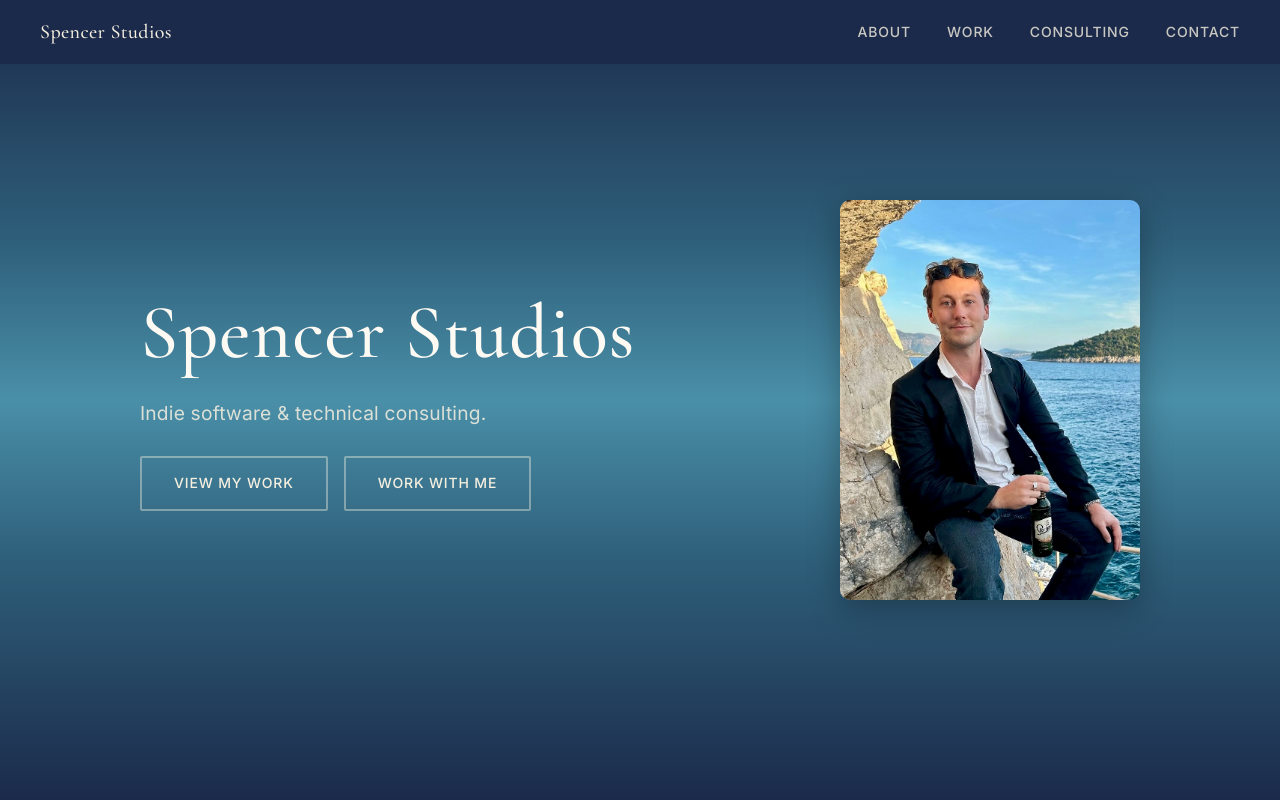
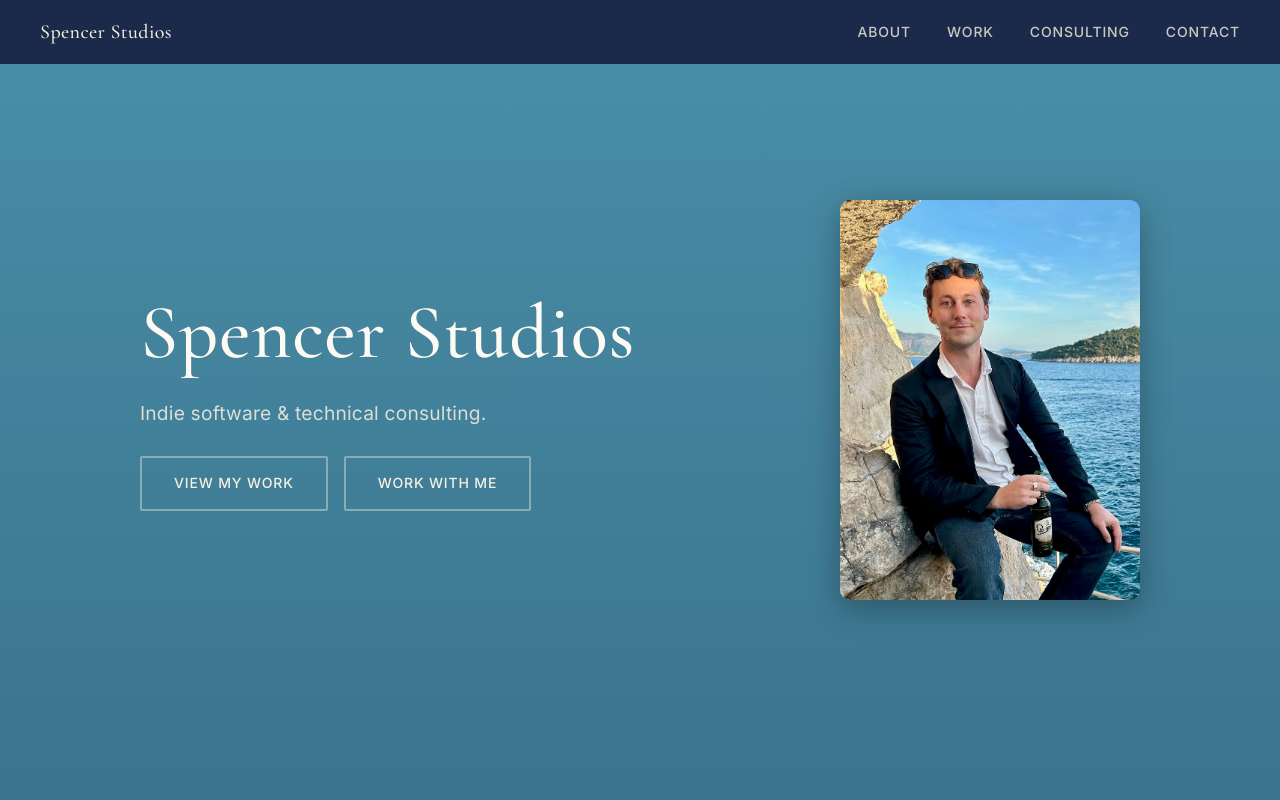
Before and after one commit to atreyu-s/SpencerStudiosWebsite, a React (Vite) app: page / in a window 1280 px wide. Shown: the top 800 px of the page. Built offline with nearby package versions, Linux system fonts and the light colour scheme.

Commit message:
Revert to scrollable single gradient on #root

```diff
--- a/src/index.css
+++ b/src/index.css
@@ -14,14 +14,7 @@ body {
   font-size: 16px;
   line-height: 1.6;
   color: var(--color-text);
-  background: linear-gradient(
-    180deg,
-    #1B2A4A 0%,
-    #2E5F7A 30%,
-    #4A8FA8 50%,
-    #2E5F7A 70%,
-    #1B2A4A 100%
-  ) fixed;
+  background: #1B2A4A;
   -webkit-font-smoothing: antialiased;
   -moz-osx-font-smoothing: grayscale;
 }
@@ -29,6 +22,7 @@ body {
 #root {
   width: 100%;
   min-height: 100svh;
+  background: linear-gradient(180deg, #4A8FA8 0%, #2E5F7A 35%, #1F3D5C 65%, #1B2A4A 100%);
 }
 
 h1, h2, h3 {
```
